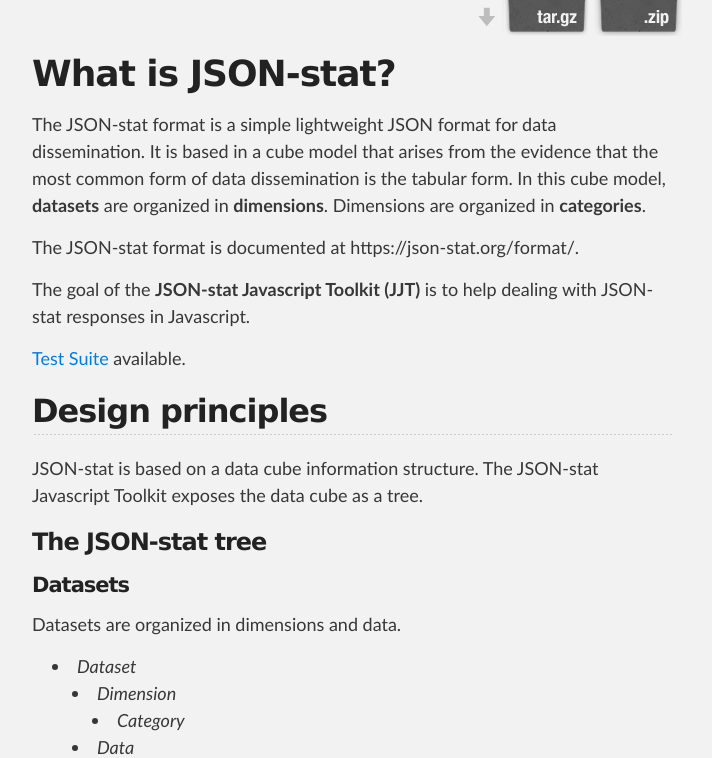
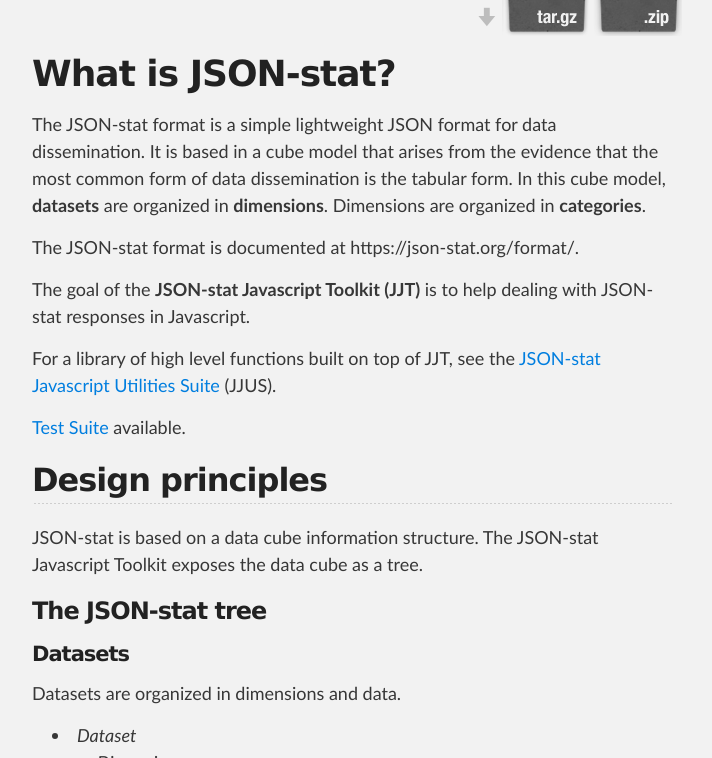
Before and after one commit to badosa/JSON-stat, a Jekyll site: the page built from index.md, in a window 1280 px wide and 900 px high, cut to the strip 142-900 px from the top of the window. Shown: the whole strip, without its empty margins (288-1000 px from the left). Built offline with Jekyll 4.4.1, drawn with Linux system fonts in a browser that asks for light colours; some web fonts are replaced; Markdown is read by kramdown in place of the engine named in the settings.

Commit message:
Update index.md

```diff
--- a/index.md
+++ b/index.md
@@ -12,6 +12,8 @@
 The JSON-stat format is documented at https://json-stat.org/format/.
 
 The goal of the **JSON-stat Javascript Toolkit (JJT)** is to help dealing with JSON-stat responses in Javascript.
+
+For a library of high level functions built on top of JJT, see the [JSON-stat Javascript Utilities Suite](https://github.com/badosa/JSON-stat/tree/master/utils) (JJUS).
 
 [Test Suite](test/) available.
 
```
